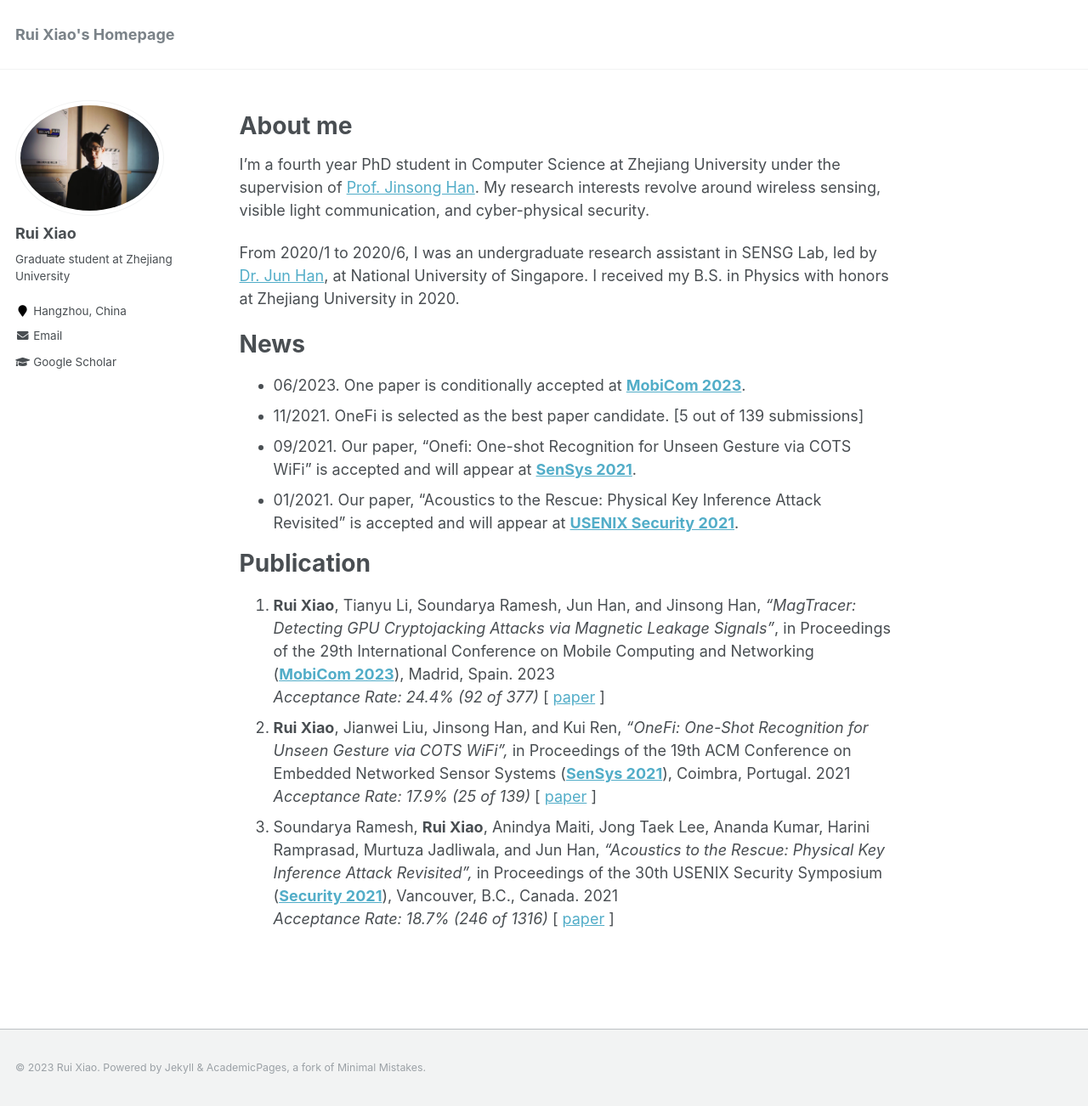
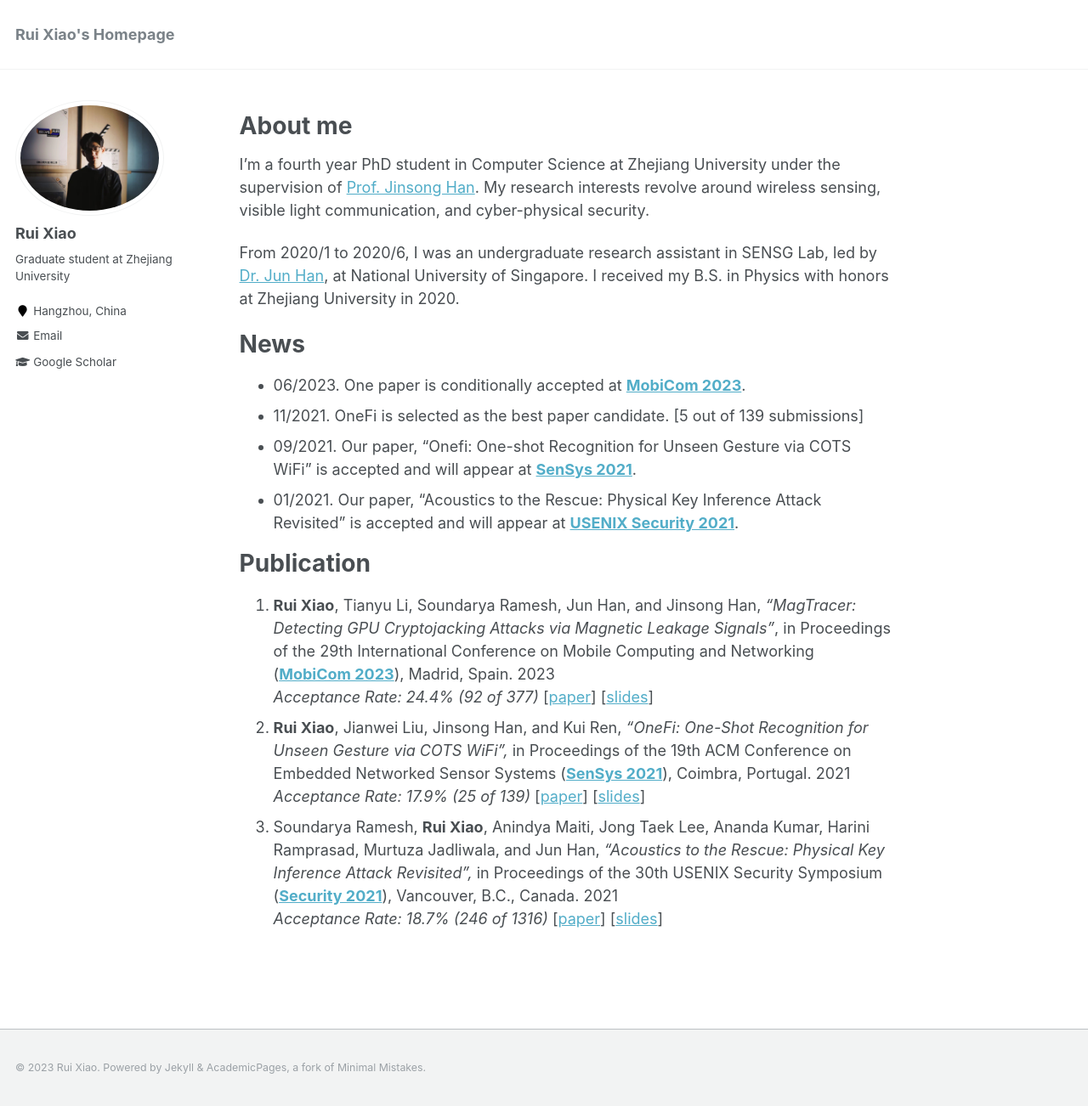
Before and after one commit to ruixiao24/ruixiao24.github.io, a Jekyll site: the page built from _pages/about.md, in a window 1280 px wide and 1302 px high. Shown: the whole window at 85% size. Built offline with Jekyll 4.4.1, drawn with Linux system fonts in a browser that asks for light colours.

Commit message:
Update about.md

```diff
--- a/_pages/about.md
+++ b/_pages/about.md
@@ -24,9 +24,9 @@
 # Publication
 
 1. **Rui Xiao**, Tianyu Li, Soundarya Ramesh, Jun Han, and Jinsong Han, *"MagTracer: Detecting GPU Cryptojacking Attacks via Magnetic Leakage Signals"*, in Proceedings of the 29th International Conference on Mobile Computing and Networking (**[MobiCom 2023](https://sigmobile.org/mobicom/2023/)**), Madrid, Spain. 2023
-    *Acceptance Rate: 24.4% (92 of 377)* [ [paper](https://ruixiao24.github.io/files/magtracer-mobicom23.pdf) ]
+    *Acceptance Rate: 24.4% (92 of 377)* [[paper](https://ruixiao24.github.io/files/magtracer-mobicom23.pdf)] [[slides](https://ruixiao24.github.io/files/MagTracer-mobicom23.pptx)]
 1. **Rui Xiao**, Jianwei Liu, Jinsong Han, and Kui Ren, *"OneFi: One-Shot Recognition for Unseen Gesture via COTS WiFi",* in Proceedings of the 19th ACM Conference on Embedded Networked Sensor Systems (**[SenSys 2021](https://sensys.acm.org/2021/)**), Coimbra, Portugal. 2021
-    *Acceptance Rate: 17.9% (25 of 139)* [ [paper](https://ruixiao24.github.io/files/rui_onefi.pdf) ]
+    *Acceptance Rate: 17.9% (25 of 139)* [[paper](https://ruixiao24.github.io/files/rui_onefi.pdf)] [[slides](https://ruixiao24.github.io/files/onefi-sensys21.pptx)]
 1. Soundarya Ramesh, **Rui Xiao**, Anindya Maiti, Jong Taek Lee, Ananda Kumar, Harini Ramprasad, Murtuza Jadliwala, and Jun Han, *"Acoustics to the Rescue: Physical Key Inference Attack Revisited",* in Proceedings of the 30th USENIX Security Symposium
        (**[Security 2021](https://www.usenix.org/conference/usenixsecurity21)**), Vancouver, B.C., Canada. 2021
-    *Acceptance Rate: 18.7% (246 of 1316)* [ [paper](https://www.usenix.org/system/files/sec21fall-ramesh.pdf) ]
+    *Acceptance Rate: 18.7% (246 of 1316)* [[paper](https://www.usenix.org/system/files/sec21fall-ramesh.pdf)] [[slides](https://ruixiao24.github.io/files/magtracer-mobicom23.pdf)]
```
